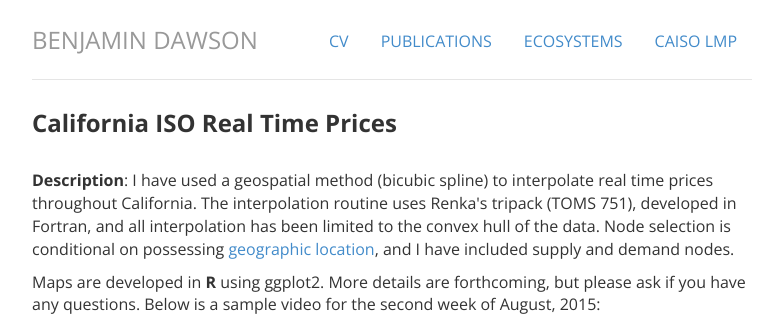
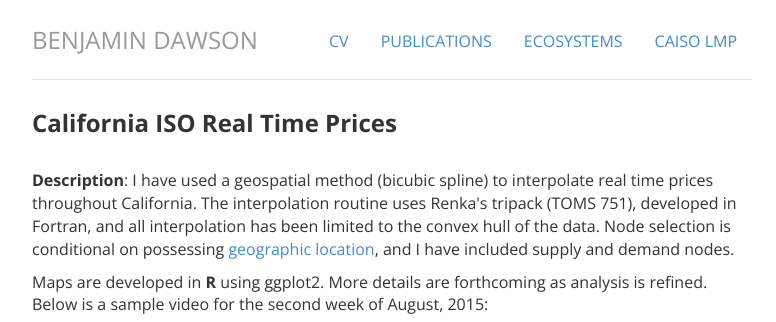
Before and after one commit to BenMDawson/BenMDawson.github.io, a Jekyll site: the page built from caiso/index.html, in a window 1280 px wide, cut to the strip 0-322 px from the top of the page. Shown: the whole strip, without its empty margins (248-1024 px from the left). Built offline with Jekyll 4.4.1, drawn with Linux system fonts in a browser that asks for light colours.

Commit message:
Update index.html

```diff
--- a/caiso/index.html
+++ b/caiso/index.html
@@ -13,7 +13,7 @@ CAISO LMP: active
     of the data. Node selection is conditional on possessing <a href="https://github.com/emunsing/CAISO-Scrapers/tree/master/LMP%20Location%20Scraper">
     geographic location</a>, and I have included supply and demand nodes. </p>
 
-<p>Maps are developed in <b>R</b> using ggplot2. More details are forthcoming, but please ask if you have any questions. Below is a sample video for the second week of August, 2015:</p>
+<p>Maps are developed in <b>R</b> using ggplot2. More details are forthcoming as analysis is refined. Below is a sample video for the second week of August, 2015:</p>
 
 <p>
 <video width="618" height="347" align="middle" controls preload>
```
